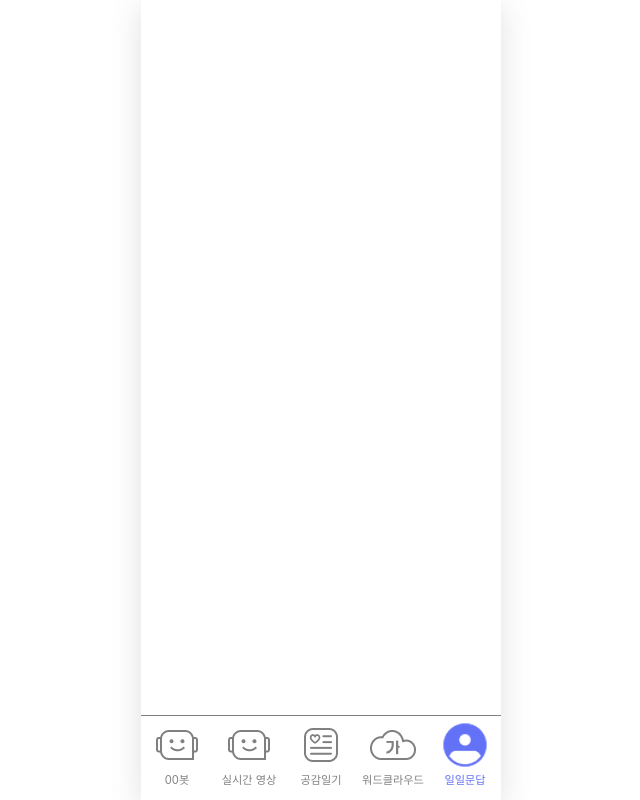
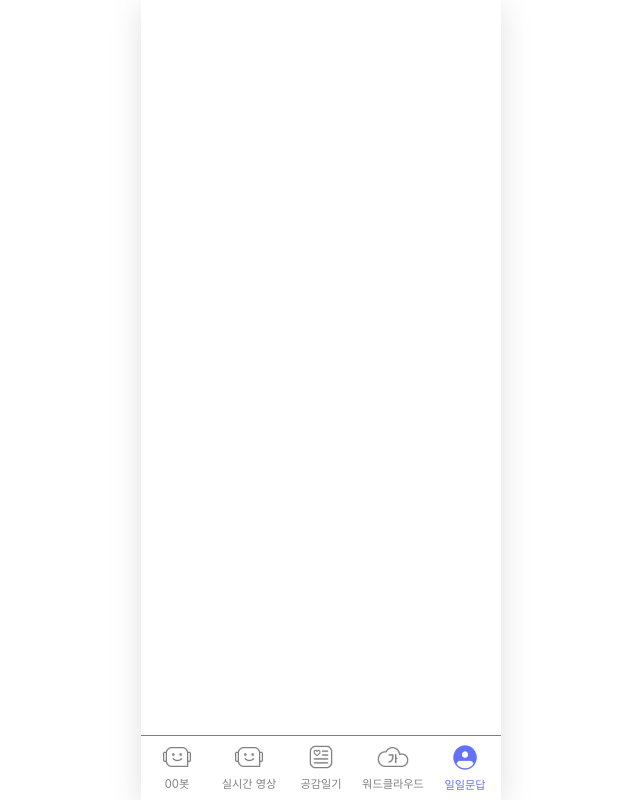
Before and after one commit to psy-er/I-CARE-FE, a React (Create React App) app in the folder frontend/: page /question in a window 1280 px wide. Shown: the whole page, without its empty margins (319-959 px from the left). Built offline with nearby package versions, Linux system fonts and the light colour scheme.

Commit message:
docs : 1일 1질문 사진 크기 맞추기

```diff
--- a/frontend/src/App.js
+++ b/frontend/src/App.js
@@ -12,6 +12,7 @@ function App() {
   return (
     <div className="app-wrapper">
     <div className="app-container">
+
     <Routes>
       {/* 일기 */}
       <Route path="/diary" element={<DiaryCalendar />} />
--- a/frontend/src/Navbar.css
+++ b/frontend/src/Navbar.css
@@ -1,14 +1,25 @@
 .navbar {
-  height: 85px;
+  height: 65px;
   width: 100%;
   border-top: 1.4px solid grey;
   background-color: white;
   box-sizing: border-box;
   }
 
+  .navbar .big_image {
+    margin-top: 8px;
+    margin-bottom: -0.1rem;
+    width: 37%;
+    height: 37%;
+   object-fit: cover;
+  }
+
   .navbar img {
     margin-top: 5px;
     margin-bottom: -5px;
+    width: 45%;
+    height: 45%;
+   object-fit: cover;
   }
 
   .nav-link {
--- a/frontend/src/Navbar.js
+++ b/frontend/src/Navbar.js
@@ -66,9 +66,9 @@ const Navbar = () => {
       <Link to="/question/list" className="nav-link" style={{ textDecoration: 'none', fontSize:'0.7rem'}}>
         <div>
           {isQuestionLink ? (
-          <img src="/question.png" alt="일일문답" /> //선택 했을 때
+          <img className="big_image" src="/question.png" alt="일일문답" /> //선택 했을 때
           ) : (
-          <img src="/question_un.png" alt="일일문답" /> // 선택 안 했을 때
+          <img className="big_image" src="/question_un.png" alt="일일문답" /> // 선택 안 했을 때
           )}
           <div className={isQuestionLink ? 'active' : 'inactive'}>일일문답</div>
         </div>
```
